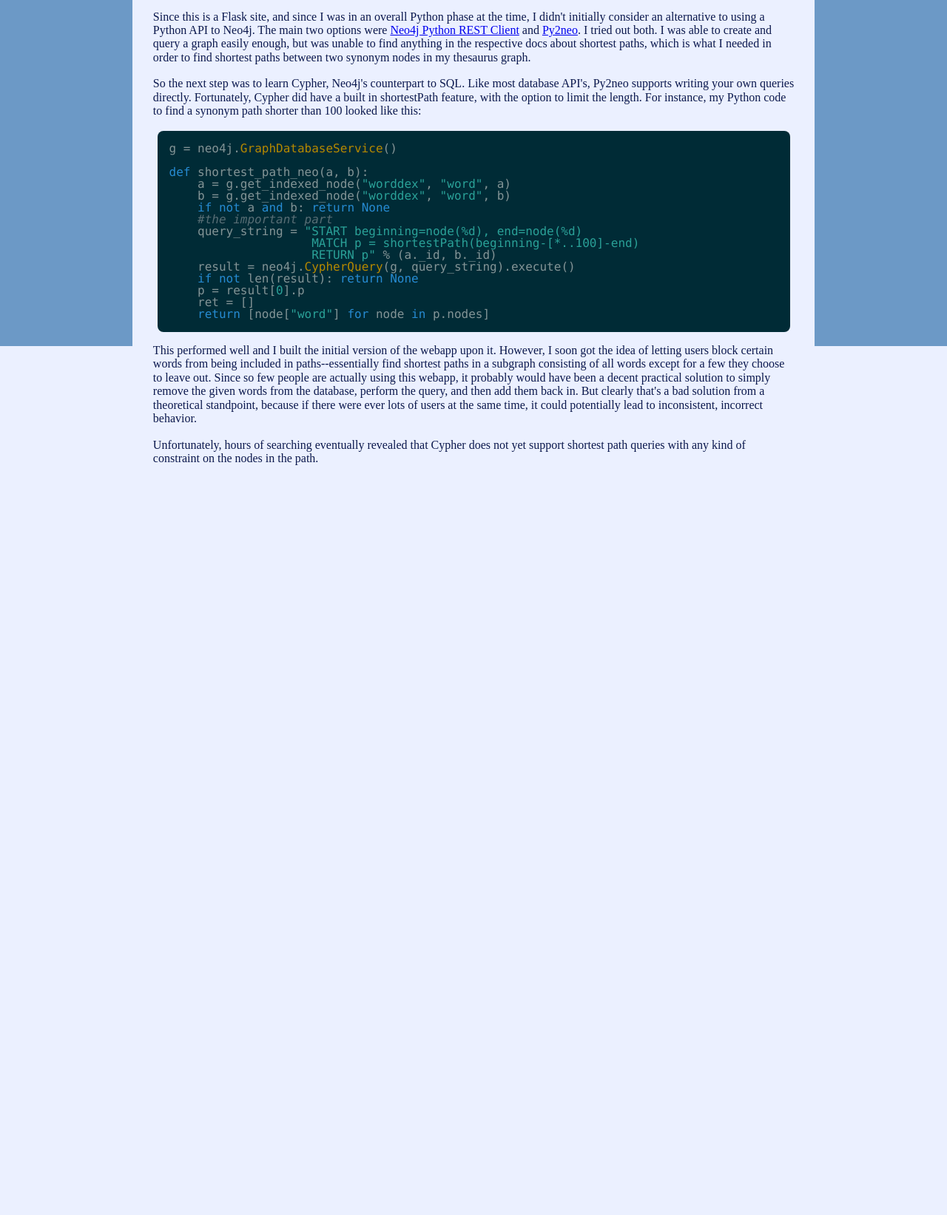
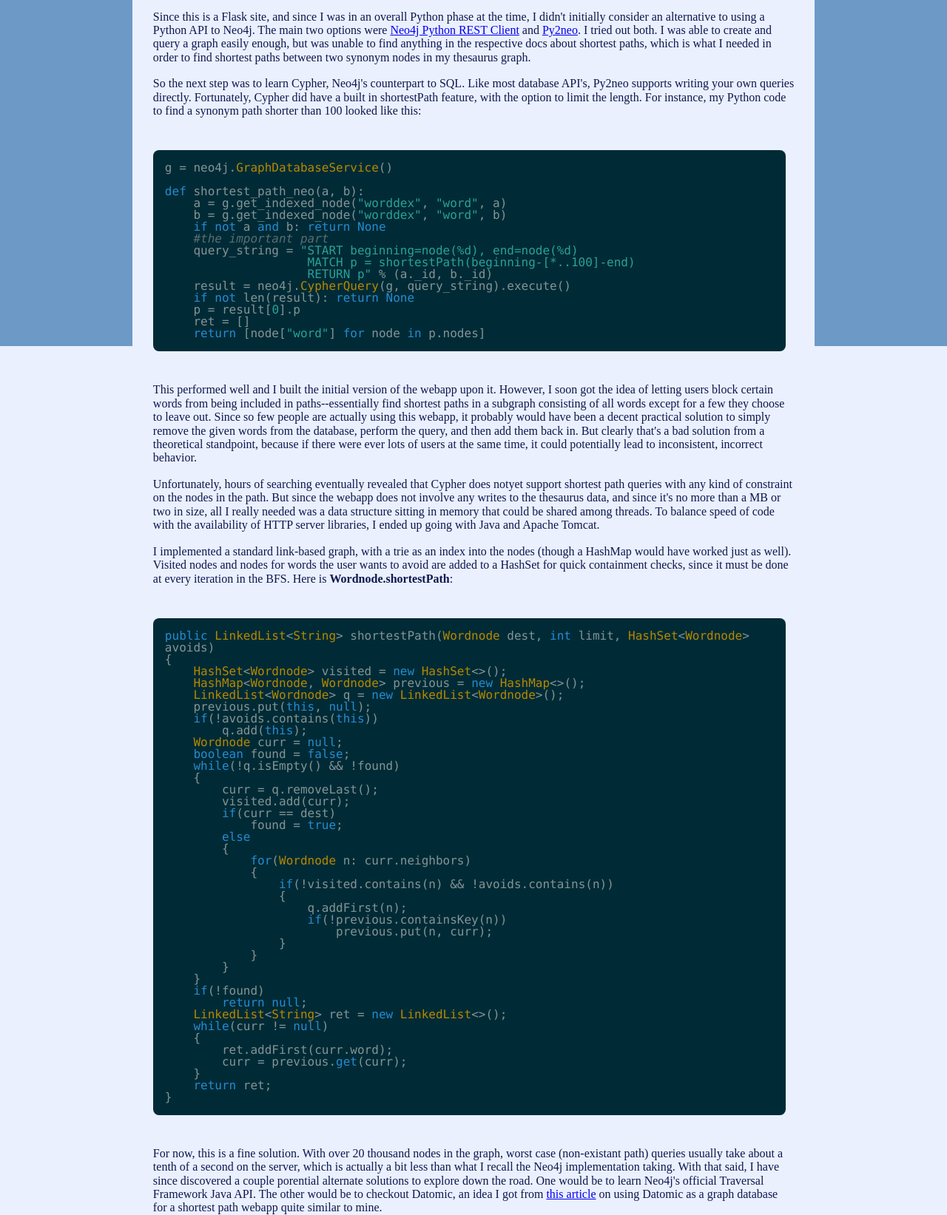
Before and after one commit to ntowbinj/flasksite, a Flask app: page /blog/ in a window 1280 px wide. Shown: the part 332-1975 px from the top of the page at 74% size. Before the commit the page ends 961 px from the top, so only its background shows below. Run offline with Flask 2, Linux system fonts and the light colour scheme.

Commit message:
no margins on codebox <pre>

```diff
--- a/FlaskApp/static/css/solarized.css
+++ b/FlaskApp/static/css/solarized.css
@@ -50,7 +50,6 @@
 }
 pre.prettyprint {
 	width: 95%;
-	margin: 1em auto;
 	padding: 1em;
 	white-space: pre-wrap;
 	-moz-border-radius: 8px;
--- a/FlaskApp/static/css/style.css
+++ b/FlaskApp/static/css/style.css
@@ -11,6 +11,7 @@ nav.boxsized li{
 nav.notBoxsized li{
     width: 18.0%;
 }
+b {font-weight: bold;}
 p {line-height: 115%;}
 #columnleft{
     float: left;
--- a/FlaskApp/templates/blogs/7-5-14.html
+++ b/FlaskApp/templates/blogs/7-5-14.html
@@ -44,19 +44,59 @@ def shortest_path_neo(a, b):
 </pre>
 
 <p>
-This performed well and I built the initial version of the webapp upon it.
-However, I soon got the idea of letting users block certain words from being
-included in paths--essentially find shortest paths in a subgraph consisting
-of all words except for a few they choose to leave out.   Since so few people
-are actually using this webapp, it probably would have been a decent practical
-solution to simply remove the given words from the database, perform the query,
-and then add them back in.  But clearly that's a bad solution from a theoretical
-standpoint, because if there were ever lots of users at the same time, it could
-potentially lead to inconsistent, incorrect behavior.
+This performed well and I built the initial version of the webapp upon it. However, I soon got the idea of letting users block certain words from being included in paths--essentially find shortest paths in a subgraph consisting of all words except for a few they choose to leave out.   Since so few people are actually using this webapp, it probably would have been a decent practical solution to simply remove the given words from the database, perform the query,  and then add them back in.  But clearly that's a bad solution from a theoretical standpoint, because if there were ever lots of users at the same time, it could potentially lead to inconsistent, incorrect behavior.
 </p>
 
 <p>
-Unfortunately, hours of searching eventually revealed that Cypher does not
-yet support shortest path queries with any kind of constraint on the nodes in the
-path.
+Unfortunately, hours of searching eventually revealed that Cypher does notyet support shortest path queries with any kind of constraint on the nodes in the path.  But since the webapp does not involve any writes to the thesaurus data, and since it's no more than a MB or two in size, all I really needed was a data structure sitting in memory that could be shared among threads.  To balance speed of code with the availability of HTTP server libraries, I ended up going with Java and Apache Tomcat.
 </p>
+
+<p>
+I implemented a standard link-based graph, with a trie as an index into the nodes (though a HashMap would have worked just as well).  Visited nodes and nodes for words the user wants to avoid are added to a HashSet for quick containment checks, since it must be done at every iteration in the BFS. Here is <b>Wordnode.shortestPath</b>:
+</p>
+
+<pre class="prettyprint codebox">
+public LinkedList&lt;String&gt; shortestPath(Wordnode dest, int limit, HashSet&lt;Wordnode&gt; avoids)
+{
+    HashSet&lt;Wordnode&gt; visited = new HashSet&lt;&gt;();
+    HashMap&lt;Wordnode, Wordnode&gt; previous = new HashMap&lt;&gt;();
+    LinkedList&lt;Wordnode&gt; q = new LinkedList&lt;Wordnode&gt;();
+    previous.put(this, null);
+    if(!avoids.contains(this))
+        q.add(this);
+    Wordnode curr = null;
+    boolean found = false;
+    while(!q.isEmpty() && !found)
+    {
+        curr = q.removeLast();
+        visited.add(curr);
+        if(curr == dest)
+            found = true;
+        else
+        {
+            for(Wordnode n: curr.neighbors)
+            {
+                if(!visited.contains(n) && !avoids.contains(n))
+                {
+                    q.addFirst(n);
+                    if(!previous.containsKey(n))
+                        previous.put(n, curr);
+                }
+            }
+        }
+    }
+    if(!found)
+        return null;
+    LinkedList&lt;String&gt; ret = new LinkedList&lt;&gt;();
+    while(curr != null)
+    {
+        ret.addFirst(curr.word);
+        curr = previous.get(curr);
+    }
+    return ret;
+}
+</pre>
+<p>
+For now, this is a fine solution.  With over 20 thousand nodes in the graph, worst case (non-existant path) queries usually take about a tenth of a second on the server, which is actually a bit less than what I recall the Neo4j implementation taking.  With that said, I have since discovered
+a couple porential alternate solutions to explore down the road.  One would be to learn Neo4j's official Traversal Framework Java API.  The other would be to checkout Datomic, an idea I got from <a href="http://hashrocket.com/blog/posts/using-datomic-as-a-graph-database">this article</a> on using Datomic as a graph database for a shortest path webapp quite similar to mine.
+</p>
```
